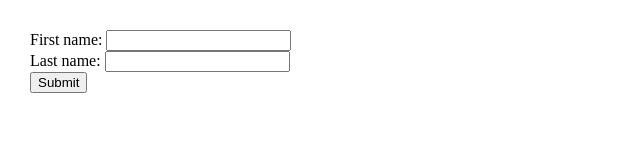
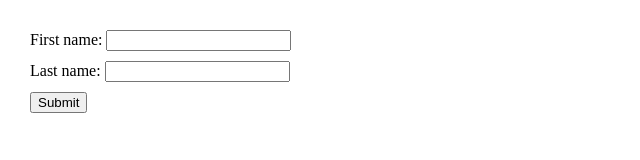
Before and after one commit to acciojob/form-login-Atulp24, a website: page main.html in a window 1280 px wide. Shown: the whole page, without its empty margins (0-640 px from the left). Drawn offline with Linux system fonts and the light colour scheme.

Commit message:
created a submission

```diff
--- a/styles.css
+++ b/styles.css
@@ -1 +1,7 @@
 /*  your css code here. If applicable */
+body {
+	margin: 30px;
+}
+input[type="text"] {
+	margin-bottom: 10px;
+}
```
